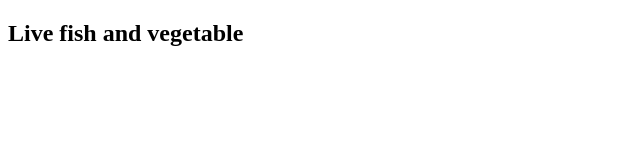
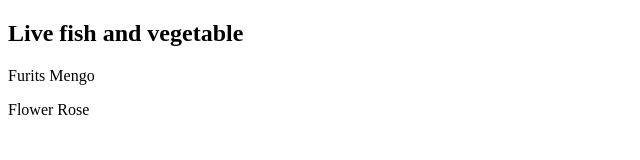
Before and after one commit to Rriyad890/green-grocey-mart, a plain HTML site: page index.html in a window 1280 px wide. Shown: the whole page, without its empty margins (0-640 px from the left). Drawn offline with Linux system fonts and the light colour scheme.

Commit message:
added furits

```diff
--- a/index.html
+++ b/index.html
@@ -7,5 +7,7 @@
 </head>
 <body>
     <h2>Live fish and vegetable </h2>
+    <p>Furits Mengo </p>
+    <p>Flower Rose </p>
 </body>
 </html>
```
